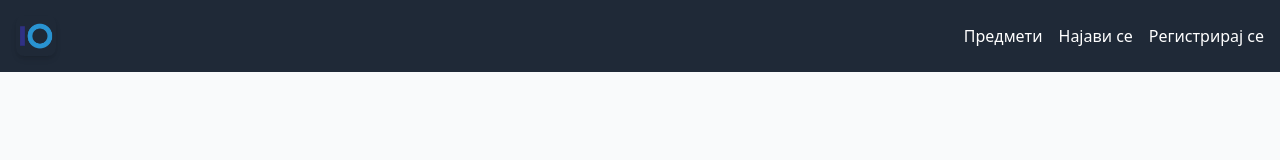
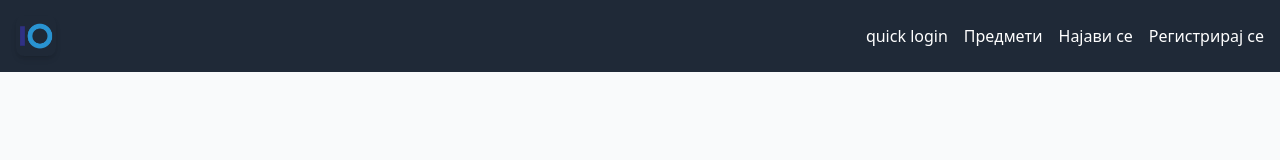
Before and after one commit to gavro081/izberi_izboren, a React (Vite) app in the folder frontend/: page /login in a window 1280 px wide. Shown: the top 160 px of the page. Built offline with nearby package versions, Linux system fonts and the light colour scheme.

Commit message:
added quick login for testing; fixed type error

```diff
--- a/frontend/src/components/Navbar.tsx
+++ b/frontend/src/components/Navbar.tsx
@@ -1,16 +1,33 @@
-import { useState } from 'react';
+import axios from "axios";
+import { useState } from "react";
 import { Link, useNavigate } from "react-router-dom";
+import IOimage from "../assets/IOLogo.png";
 import { useAuth } from "../hooks/useAuth";
-import IOimage from "../assets/IOLogo.png";
 
 const Navbar: React.FC = () => {
 	const [menuOpen, setMenuOpen] = useState(false);
 	const { isAuthenticated, logout } = useAuth();
 	const navigate = useNavigate();
+	const { login } = useAuth();
 
 	const handleLogout = () => {
 		logout();
 		navigate("/");
+	};
+
+	const testAccountLogin = async () => {
+		if (isAuthenticated) return;
+		try {
+			const response = await axios.post("http://localhost:8000/auth/login/", {
+				email: "fffff@finki.ukim.mk",
+				password: "testTestTEST123",
+			});
+			const { access, refresh } = response.data;
+			login(access, refresh);
+			navigate("/");
+		} catch (err: unknown) {
+			console.log(err);
+		}
 	};
 
 	return (
@@ -25,7 +42,6 @@ const Navbar: React.FC = () => {
 						/>
 					</Link>
 				</div>
-
 
 				<button
 					onClick={() => setMenuOpen(!menuOpen)}
@@ -56,8 +72,15 @@ const Navbar: React.FC = () => {
 				</button>
 
 				<div className="hidden sm:flex space-x-4 items-center text-sm sm:text-base">
-          <Link to="/subjects" className="hover:underline">Предмети</Link>
-          {isAuthenticated && <Link to="/account" className="hover:underline">Профил</Link>}
+					<button onClick={testAccountLogin}>quick login</button>
+					<Link to="/subjects" className="hover:underline">
+						Предмети
+					</Link>
+					{isAuthenticated && (
+						<Link to="/account" className="hover:underline">
+							Профил
+						</Link>
+					)}
 					{isAuthenticated ? (
 						<button
 							onClick={handleLogout}
@@ -67,8 +90,12 @@ const Navbar: React.FC = () => {
 						</button>
 					) : (
 						<>
-              <Link to="/login" className="hover:underline">Најави се</Link>
-              <Link to="/register" className="hover:underline">Регистрирај се</Link>
+							<Link to="/login" className="hover:underline">
+								Најави се
+							</Link>
+							<Link to="/register" className="hover:underline">
+								Регистрирај се
+							</Link>
 						</>
 					)}
 				</div>
@@ -76,8 +103,14 @@ const Navbar: React.FC = () => {
 
 			{menuOpen && (
 				<div className="sm:hidden mt-3 flex flex-col space-y-2 text-sm">
-          <Link to="/subjects" className="hover:underline">Предмети</Link>
-          {isAuthenticated && <Link to="/account" className="hover:underline">Профил</Link>}
+					<Link to="/subjects" className="hover:underline">
+						Предмети
+					</Link>
+					{isAuthenticated && (
+						<Link to="/account" className="hover:underline">
+							Профил
+						</Link>
+					)}
 					{isAuthenticated ? (
 						<button
 							onClick={() => {
@@ -90,8 +123,12 @@ const Navbar: React.FC = () => {
 						</button>
 					) : (
 						<>
-              <Link to="/login" onClick={() => setMenuOpen(false)}>Најави се</Link>
-              <Link to="/register" onClick={() => setMenuOpen(false)}>Регистрирај се</Link>
+							<Link to="/login" onClick={() => setMenuOpen(false)}>
+								Најави се
+							</Link>
+							<Link to="/register" onClick={() => setMenuOpen(false)}>
+								Регистрирај се
+							</Link>
 						</>
 					)}
 				</div>
--- a/frontend/src/pages/Login.tsx
+++ b/frontend/src/pages/Login.tsx
@@ -32,13 +32,13 @@ const Login: React.FC = () => {
 		setErrors({});
 
 		try {
-      const response = await axios.post<{ token: string }>(
-        "http://localhost:8000/auth/login/",
-        {
+			const response = await axios.post<{
+				access: string;
+				refresh: string;
+			}>("http://localhost:8000/auth/login/", {
 				email: formData.email,
 				password: formData.password,
-        }
-      );
+			});
 			const { access, refresh } = response.data;
 			login(access, refresh);
 			navigate("/");
--- a/frontend/src/pages/Register.tsx
+++ b/frontend/src/pages/Register.tsx
@@ -1,5 +1,5 @@
+import axios, { AxiosError } from "axios";
 import React, { useState } from "react";
-import axios, { AxiosError } from "axios";
 import { useNavigate } from "react-router-dom";
 import PasswordInput from "../components/PasswordInput";
 import { useAuth } from "../hooks/useAuth";
@@ -45,15 +45,15 @@ const Register: React.FC = () => {
 
 		try {
 			console.log(formData);
-      const response = await axios.post(
-        "http://localhost:8000/auth/register/",
-        {
+			const response = await axios.post<{
+				access: string;
+				refresh: string;
+			}>("http://localhost:8000/auth/register/", {
 				email: formData.email,
 				password: formData.password,
 				confirm_password: formData.confirmPassword,
 				full_name: formData.fullName,
-        }
-      );
+			});
 			console.log(response);
 			const { access, refresh } = response.data;
 			console.log(access, refresh);
```
Lines whose indentation alone changed are shown as unchanged.
